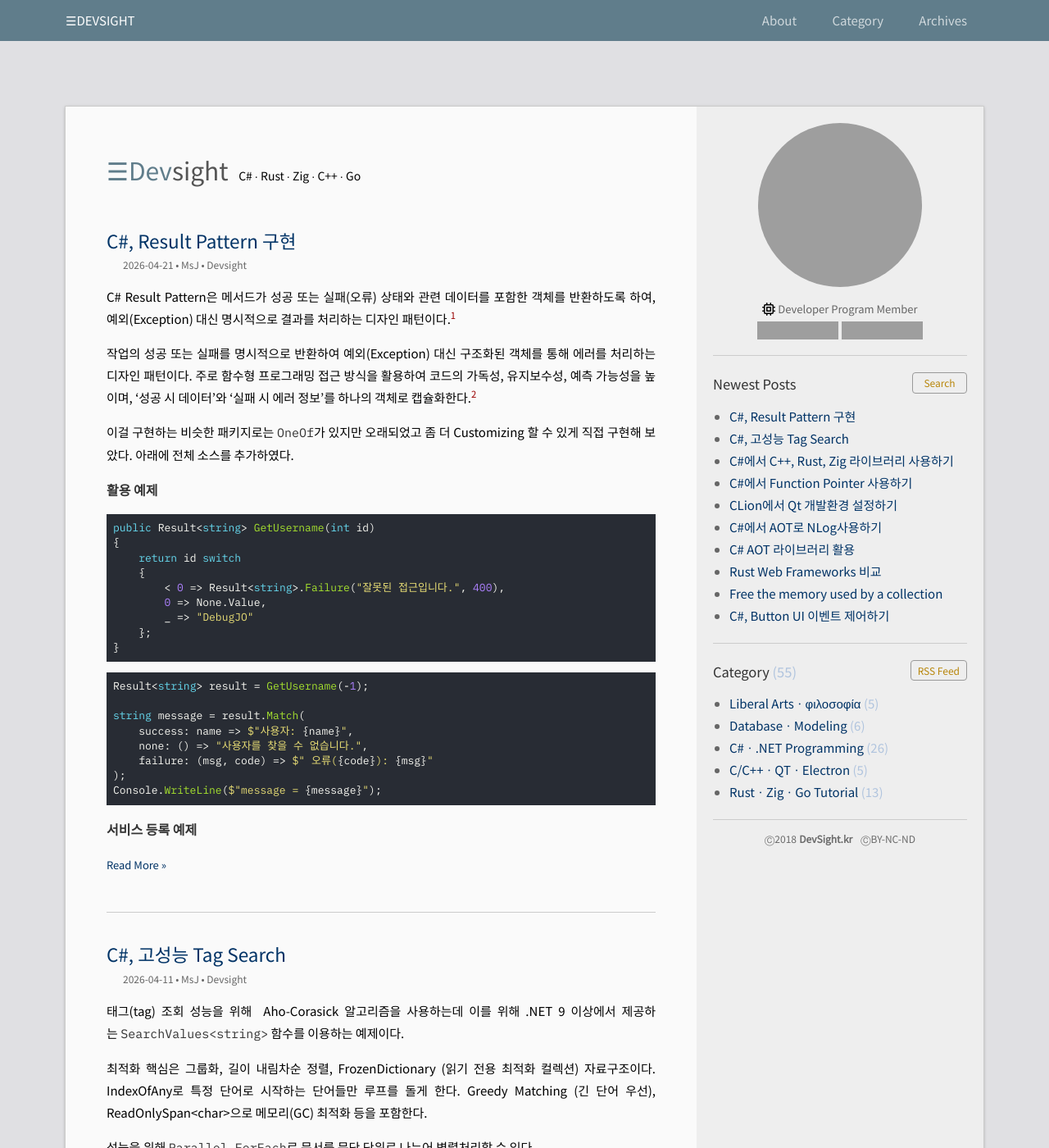
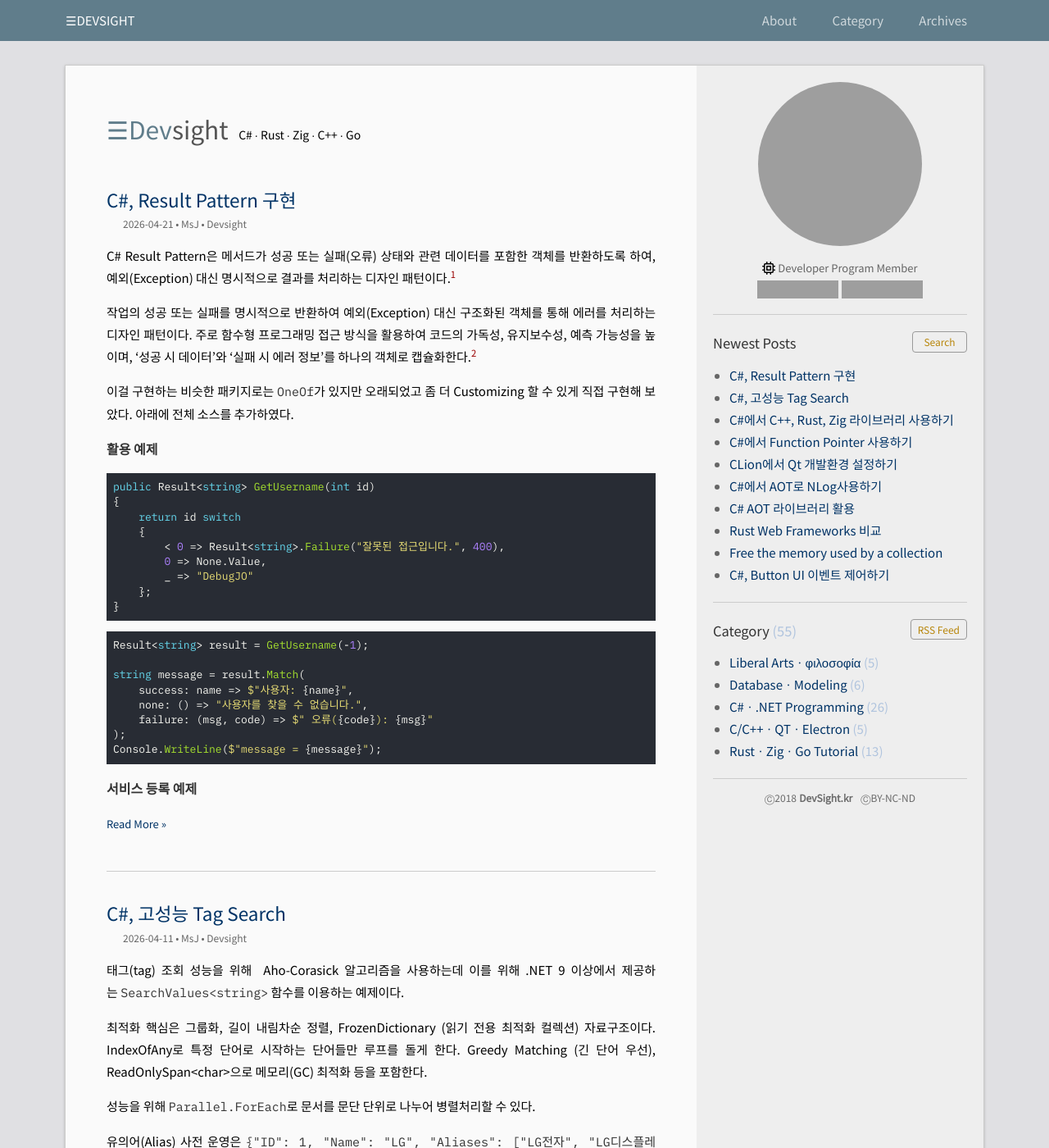
Before and after one commit to DebugJO/rustlang, a Jekyll site: the page built from index.html, in a window 1280 px wide and 1400 px high. Shown: the whole window at 82% size. Built offline with Jekyll 4.4.1, drawn with Linux system fonts in a browser that asks for light colours; the list of posts is cut into pages by our own code; grey boxes are pictures that could not be loaded.

Commit message:
Update _layout.scss

```diff
--- a/_sass/_layout.scss
+++ b/_sass/_layout.scss
@@ -24,7 +24,7 @@ body {
     top: 0;
     left: 0;
 	right: 0;
-    width: auto;
+    width: 100%;
 	box-sizing: border-box;
     z-index: 1000;
 	/* 추가부분 : end */
@@ -66,15 +66,15 @@ $hide-sidebar-screen-width: 1120px; /* 1120 */
 
 .header-placeholder {
 	/*position: absolute; */ /* 추가에 의해 삭제 */
-	display: block; /* 추가 */
-	height: 50px; /* 추가 */
-	margin : 0px;
-	padding: 0px;
+	display: none; /* 추가 */
 }
 @media (max-width: $hide-sidebar-screen-width) {
     .header-placeholder {
 		/* position: static; */ /* 추가에 의해 삭제 */
-		display: none !important; /* 추가 */
+		display: block;  /* 데스크탑에서만 공간 확보 */
+    	height: 50px;    /* 헤더 높이가 50px이라면 딱 맞게 설정 */
+    	margin: 0; /*추가*/
+    	padding: 0; /*추가*/
 	}
     .header {
         position: fixed; left: 0; top: 0; right: 0; z-index: 20;
```
